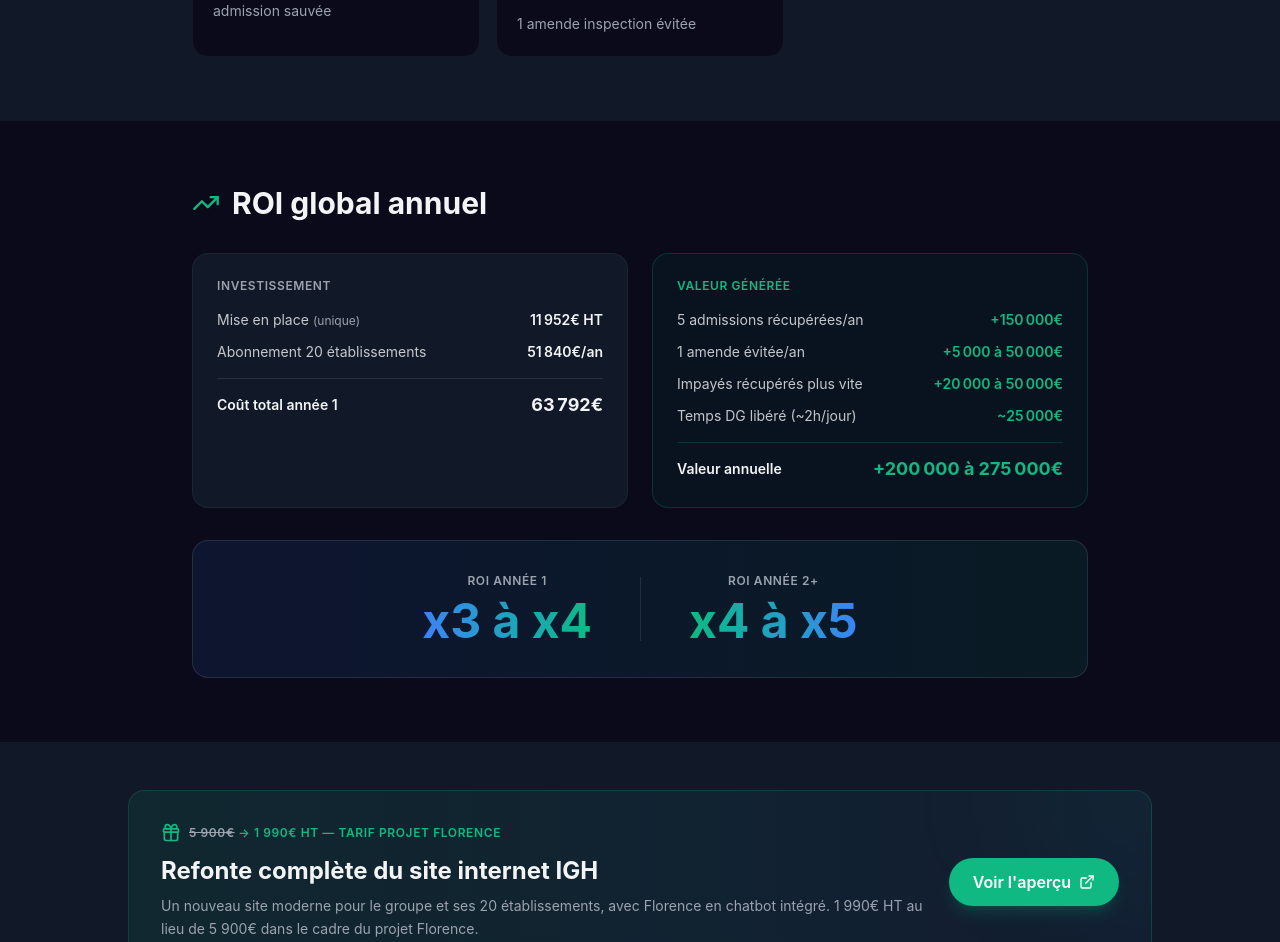
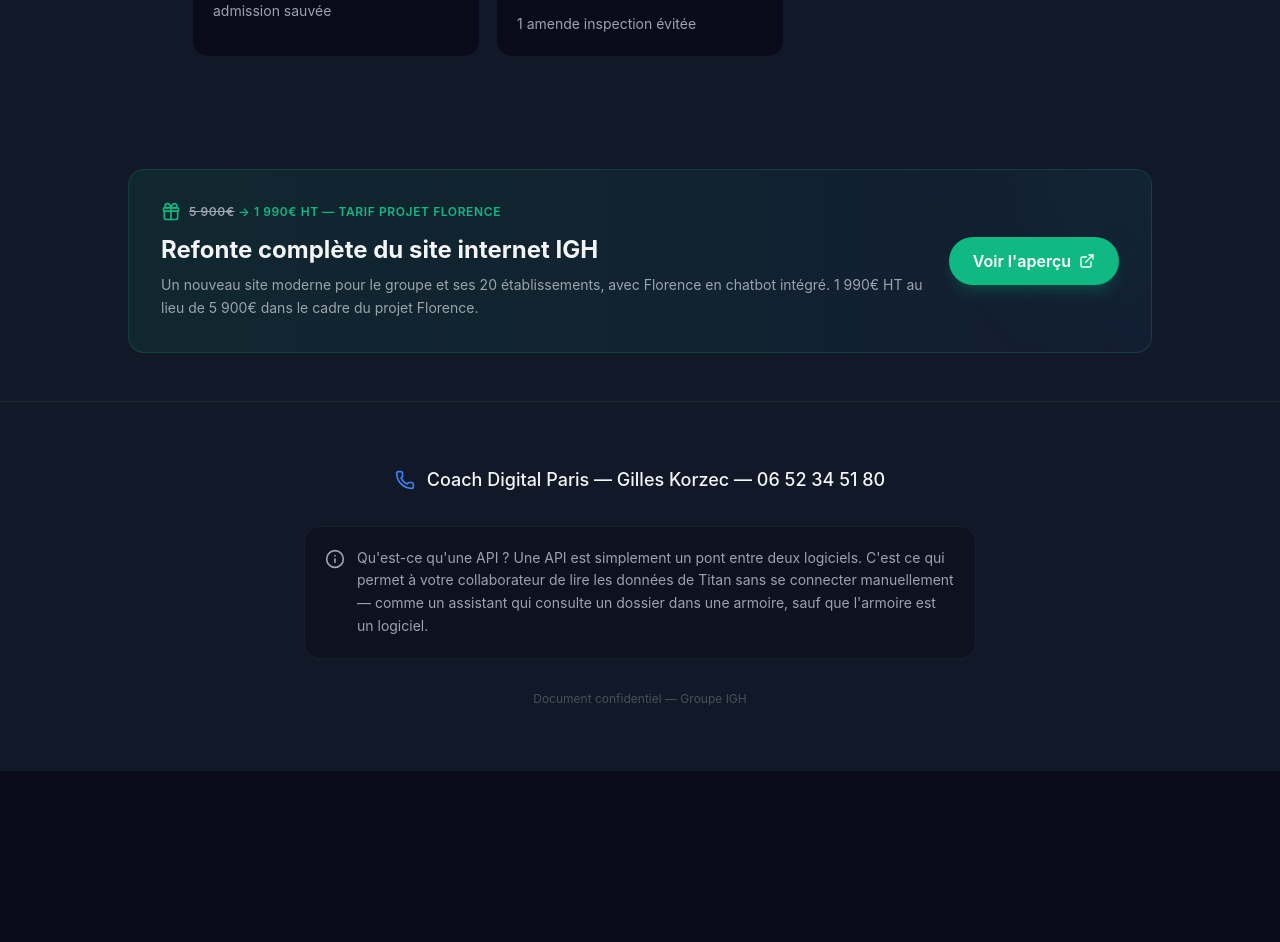
Before and after one commit to eddigit/collab-igh, a Next.js app: page /budget in a window 1280 px wide. Shown: the part 5000-5942 px from the top of the page. After the commit the page ends 5771 px from the top, so only its background shows below. Built offline with nearby package versions, Linux system fonts and the light colour scheme.

Commit message:
Remove ROI global annuel section from budget page
https://claude.ai/code/session_01U4oTV3U6uoZNGTSgh8rsF9

```diff
--- a/src/app/budget/page.tsx
+++ b/src/app/budget/page.tsx
@@ -16,11 +16,6 @@ import {
   prestationsComplementaires,
   comparaisonSalarie,
   reperes,
-  roiCouts,
-  roiCoutTotal,
-  roiValeurs,
-  roiValeurTotal,
-  roiMultiplier,
 } from "@/data/budget";
 import { SitePreviewSection } from "@/components/SitePreviewBanner";
 import type { Phase } from "@/data/budget";
@@ -34,7 +29,6 @@ import {
   GraduationCap,
   Check,
   CreditCard,
-  TrendingUp,
   Scale,
   Zap,
   Star,
@@ -672,100 +666,6 @@ export default function BudgetPage() {
         </div>
       </section>
 
-      {/* ── ROI global annuel ── */}
-      <section className="py-16 px-6">
-        <div className="max-w-4xl mx-auto">
-          <AnimatedSection>
-            <h2 className="text-2xl md:text-3xl font-bold mb-8 flex items-center gap-3">
-              <TrendingUp className="w-7 h-7 text-accent-green" />
-              ROI global annuel
-            </h2>
-          </AnimatedSection>
-
-          <div className="grid md:grid-cols-2 gap-6">
-            {/* Coûts */}
-            <AnimatedSection delay={0.1}>
-              <div className="h-full p-6 rounded-2xl bg-background-alt border border-white/5">
-                <h3 className="text-xs font-semibold text-foreground-muted uppercase tracking-wider mb-4">
-                  Investissement
-                </h3>
-                <div className="space-y-3 mb-4">
-                  {roiCouts.map((c, i) => (
-                    <div key={i} className="flex items-center justify-between">
-                      <span className="text-sm text-foreground/80">
-                        {c.label}
-                        {c.note && (
-                          <span className="text-xs text-foreground-muted ml-1">
-                            ({c.note})
-                          </span>
-                        )}
-                      </span>
-                      <span className="text-sm font-semibold">{c.montant}</span>
-                    </div>
-                  ))}
-                </div>
-                <div className="pt-3 border-t border-white/10 flex items-center justify-between">
-                  <span className="font-semibold text-sm">Coût total année 1</span>
-                  <span className="text-lg font-bold">{roiCoutTotal}</span>
-                </div>
-              </div>
-            </AnimatedSection>
-
-            {/* Valeur */}
-            <AnimatedSection delay={0.2}>
-              <div className="h-full p-6 rounded-2xl bg-accent-green/5 border border-accent-green/20">
-                <h3 className="text-xs font-semibold text-accent-green uppercase tracking-wider mb-4">
-                  Valeur générée
-                </h3>
-                <div className="space-y-3 mb-4">
-                  {roiValeurs.map((v, i) => (
-                    <div key={i} className="flex items-center justify-between">
-                      <span className="text-sm text-foreground/80">
-                        {v.label}
-                      </span>
-                      <span className="text-sm font-semibold text-accent-green">
-                        {v.montant}
-                      </span>
-                    </div>
-                  ))}
-                </div>
-                <div className="pt-3 border-t border-accent-green/20 flex items-center justify-between">
-                  <span className="font-semibold text-sm">Valeur annuelle</span>
-                  <span className="text-lg font-bold text-accent-green">
-                    {roiValeurTotal}
-                  </span>
-                </div>
-              </div>
-            </AnimatedSection>
-          </div>
-
-          {/* ROI multiplier highlight */}
-          <AnimatedSection delay={0.3}>
-            <div className="mt-8 p-6 md:p-8 rounded-2xl bg-gradient-to-r from-accent-blue/10 to-accent-green/10 border border-white/10 text-center">
-              <div className="flex flex-col sm:flex-row items-center justify-center gap-6 sm:gap-12">
-                <div>
-                  <p className="text-xs font-semibold text-foreground-muted uppercase tracking-wider mb-2">
-                    ROI année 1
-                  </p>
-                  <p className="text-4xl md:text-5xl font-bold bg-gradient-to-r from-accent-blue to-accent-green bg-clip-text text-transparent">
-                    {roiMultiplier.annee1}
-                  </p>
-                </div>
-                <div className="hidden sm:block w-px h-16 bg-white/10" />
-                <div>
-                  <p className="text-xs font-semibold text-foreground-muted uppercase tracking-wider mb-2">
-                    ROI année 2+
-                  </p>
-                  <p className="text-4xl md:text-5xl font-bold bg-gradient-to-r from-accent-green to-accent-blue bg-clip-text text-transparent">
-                    {roiMultiplier.annee2Plus}
-                  </p>
-                </div>
-              </div>
-            </div>
-          </AnimatedSection>
-        </div>
-      </section>
-
       {/* Site preview — refonte site 1 990€ */}
       <section className="py-12 px-6 bg-background-alt">
         <div className="max-w-5xl mx-auto">
```
